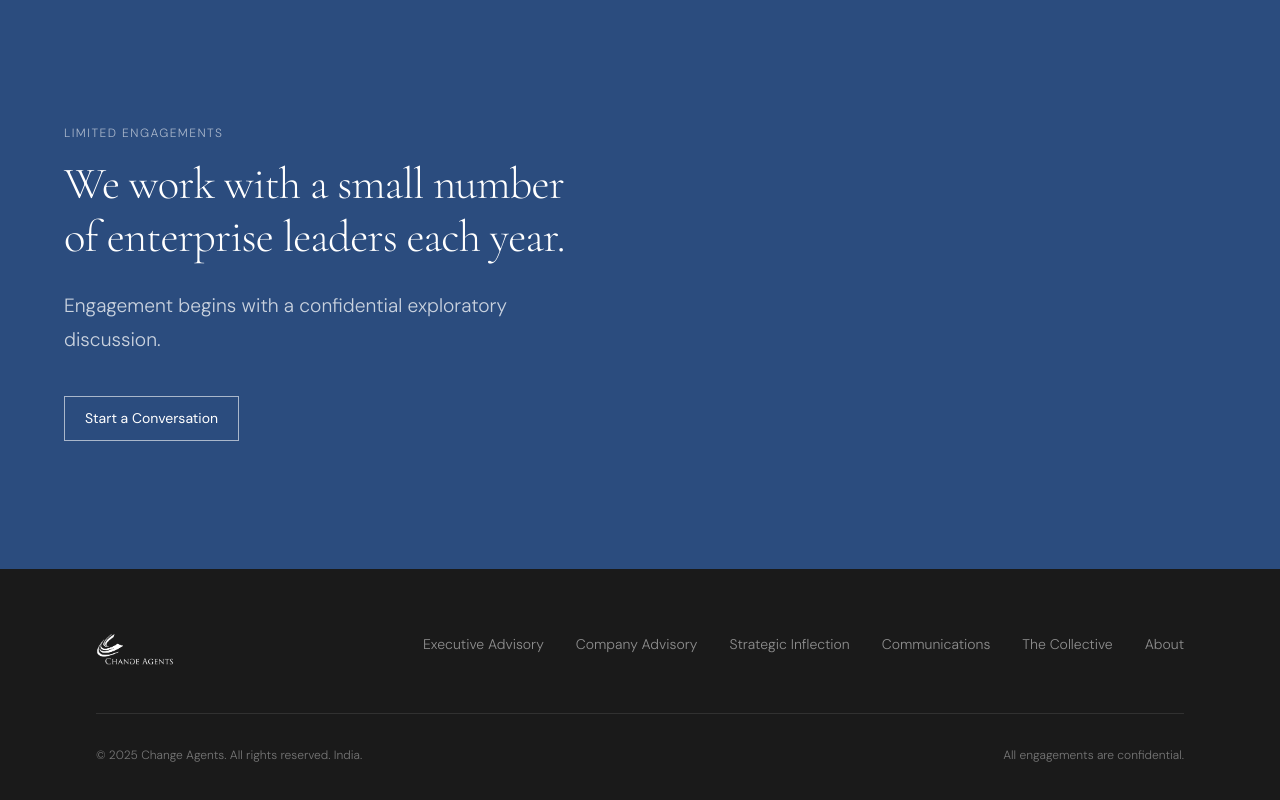
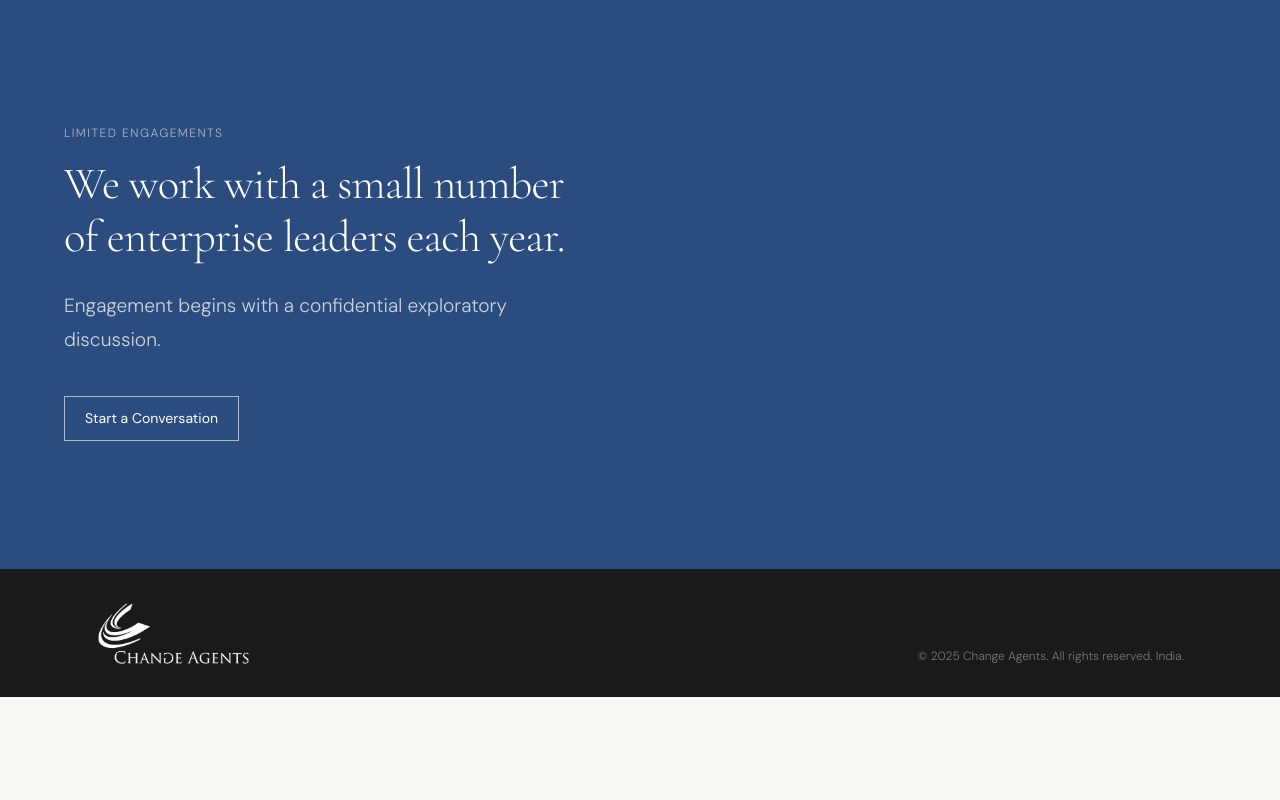
Before and after one commit to neeraj-raje/CABranding, a Next.js app: page / in a window 1280 px wide. Shown: the part 2692-3492 px from the top of the page. After the commit the page ends 3389 px from the top, so only its background shows below. Built offline with nearby package versions, Linux system fonts and the light colour scheme.

Commit message:
Footer: match logo height to header (h-16)

```diff
--- a/components/layout/Footer.tsx
+++ b/components/layout/Footer.tsx
@@ -1,53 +1,28 @@
 import Link from 'next/link'
 import Image from 'next/image'
-
-const footerLinks = [
-  { label: 'Executive Advisory', href: '/executive-advisory' },
-  { label: 'Company Advisory', href: '/company-advisory' },
-  { label: 'Strategic Inflection', href: '/strategic-inflection' },
-  { label: 'Communications', href: '/communications' },
-  { label: 'The Collective', href: '/the-collective' },
-  { label: 'About', href: '/about' },
-]
 
 export default function Footer() {
   return (
     <footer className="bg-ink text-white">
-      <div className="max-w-6xl mx-auto px-6 lg:px-8 py-16">
-        <div className="flex flex-col lg:flex-row lg:items-start lg:justify-between gap-10">
-          {/* Logo */}
-          <Link href="/" aria-label="Change Agents — Home" className="flex-shrink-0">
+      <div className="max-w-6xl mx-auto px-6 lg:px-8 py-8">
+
+        {/* Logo left, copyright bottom-aligned right */}
+        <div className="flex items-end justify-between">
+          <Link href="/" aria-label="Change Agents — Home">
             <Image
               src="/assets/logo/change-agents-logo.png"
               alt="Change Agents"
-              width={140}
-              height={40}
-              className="h-8 w-auto object-contain logo-white"
+              width={448}
+              height={128}
+              className="h-16 w-auto object-contain logo-white"
             />
           </Link>
 
-          {/* Nav links */}
-          <nav className="flex flex-wrap gap-x-8 gap-y-3" aria-label="Footer navigation">
-            {footerLinks.map((link) => (
-              <Link
-                key={link.href}
-                href={link.href}
-                className="font-dm-sans font-light text-small text-white opacity-50 hover:opacity-80 transition-opacity duration-200"
-              >
-                {link.label}
-              </Link>
-            ))}
-          </nav>
-        </div>
-
-        <div className="mt-12 pt-8 border-t border-white/10 flex flex-col sm:flex-row sm:justify-between gap-3">
           <p className="font-dm-sans font-light text-micro text-white opacity-40">
             &copy; 2025 Change Agents. All rights reserved. India.
           </p>
-          <p className="font-dm-sans font-light text-micro text-white opacity-40">
-            All engagements are confidential.
-          </p>
         </div>
+
       </div>
     </footer>
   )
```
